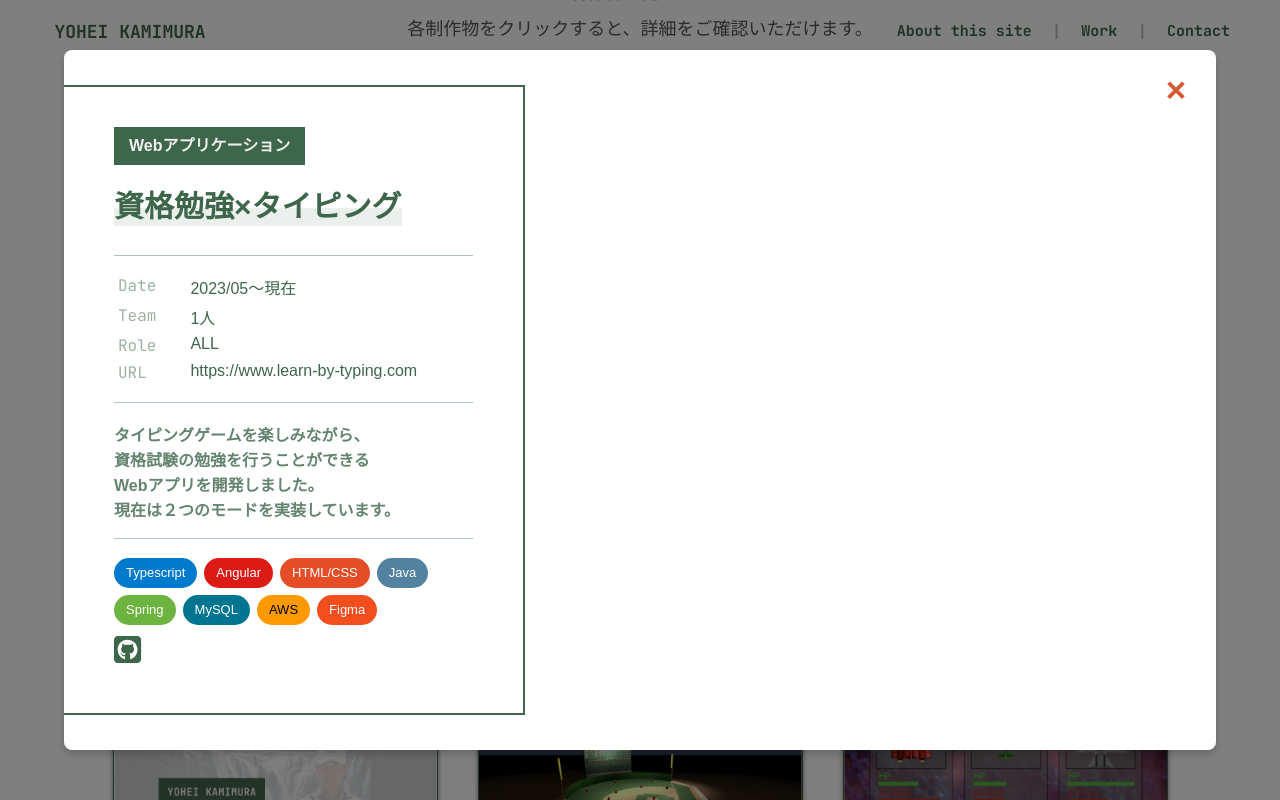
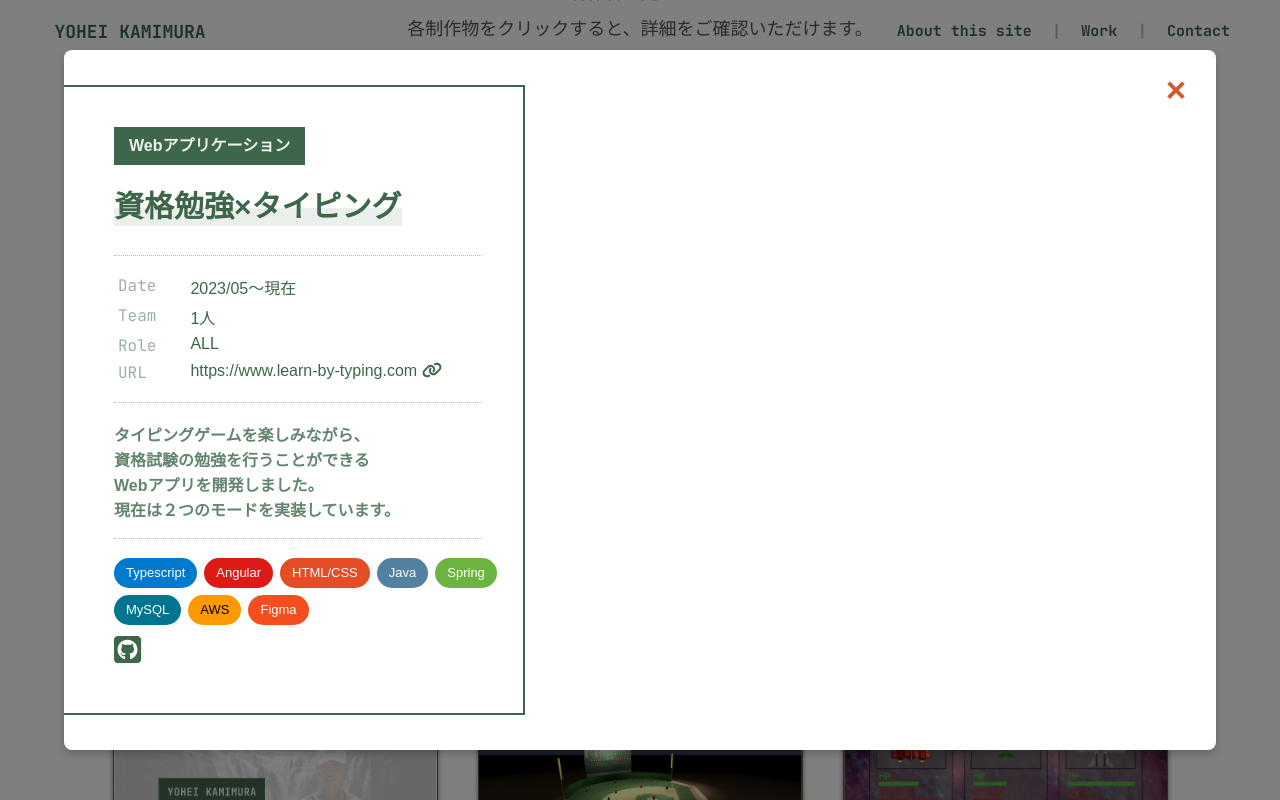
Before and after one commit to oh-my-kamimura/my-engineer-portfolio, a Next.js app: page / in a window 1280 px wide. Both pictures are taken after a click on the button 275 px from the left and 2469 px from the top of the page. Shown: the part 2069-2869 px from the top of the page. Built offline with nearby package versions, Linux system fonts and the light colour scheme; a web font is replaced by a local one.

Commit message:
add: リンクアイコンを追加

```diff
--- a/src/app/components/WorkModal.tsx
+++ b/src/app/components/WorkModal.tsx
@@ -1,6 +1,7 @@
 import React from "react";
 import { FontAwesomeIcon } from "@fortawesome/react-fontawesome";
 import { faSquareGithub } from '@fortawesome/free-brands-svg-icons';
+import { faLink } from "@fortawesome/free-solid-svg-icons";
 
 import styles from "../../styles/WorkModal.module.scss";
 import { WorkType } from "../types/work";
@@ -52,7 +53,7 @@ export default function Modal(props: {isOpen: boolean, onClose: () => void, cont
 									<td className={styles.firstColumn}>URL</td>
 									<td className={styles.secondColumn}>
 										<a href={props.content.serviceUrl} target="_blank">
-											{props.content.serviceUrl}
+											{props.content.serviceUrl} <FontAwesomeIcon icon={faLink} />
 										</a>
 									</td>
 								</tr>
--- a/src/styles/WorkCard.module.scss
+++ b/src/styles/WorkCard.module.scss
@@ -45,7 +45,7 @@ $card-height: 495px;
 		}
 		.serviceFrame {
 			margin: 9px 0;
-			width: 95%;
+			width: 98%;
 			.serviceElement {
 				display: inline-block;
 				height: 22px;
--- a/src/styles/WorkModal.module.scss
+++ b/src/styles/WorkModal.module.scss
@@ -27,7 +27,7 @@
 			width: 40%;
 			height: 90%;
 			text-align: left;
-			padding: 40px 50px;
+			padding: 40px 0px 0px 50px;
 			border-top: 2px solid var(--foreground);
 			border-right: 2px solid var(--foreground);
 			border-bottom: 2px solid var(--foreground);
@@ -48,9 +48,9 @@
 				padding: 0;
 			}
 			.divideLine {
-				width: 100%;
+				width: 90%;
 				margin: 15px 0;
-				border-top: 1px solid var(--foreground);
+				border-top: 1px dotted var(--foreground);
 				opacity: 0.4;
 			}
 			td {
```
